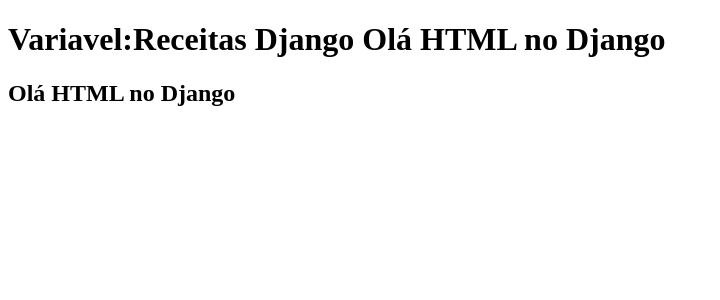
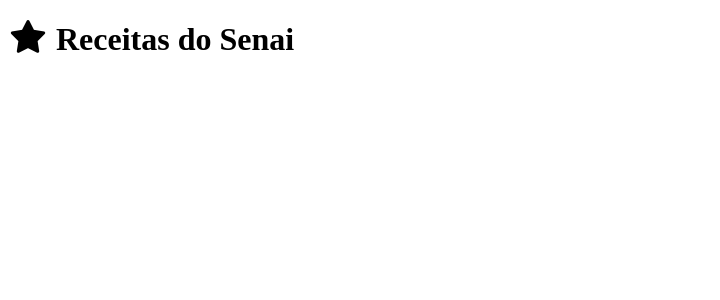
Before and after one commit to dev-bars/SenaiDJPython, a Django app: page / in a window 1280 px wide. Shown: the top 300 px of the page, without its empty margins (0-720 px from the left). Run offline with Django 5.2, Linux system fonts and the light colour scheme; some libraries are stand-ins or nearby versions.

Commit message:
commit - ajustes para próxima aula

```diff
--- a/receitas/templates/home.html
+++ b/receitas/templates/home.html
@@ -6,11 +6,17 @@
     <meta charset="UTF-8">
     <meta name="viewport" content="width=device-width, initial-scale=1.0">
     <title>Senai HTML</title>
+
+    <link rel="stylesheet" href="https://cdnjs.cloudflare.com/ajax/libs/font-awesome/7.0.1/css/fontawesome.min.css" integrity="sha512-M5Kq4YVQrjg5c2wsZSn27Dkfm/2ALfxmun0vUE3mPiJyK53hQBHYCVAtvMYEC7ZXmYLg8DVG4tF8gD27WmDbsg==" crossorigin="anonymous" referrerpolicy="no-referrer" />
+    <link rel="stylesheet" href="https://cdnjs.cloudflare.com/ajax/libs/font-awesome/7.0.1/css/solid.min.css" integrity="sha512-EHa6vH03/Ty92WahM0/tet1Qicl76zihDCkBnFhN3kFGQkC+mc86d7V+6y2ypiLbk3h0beZAGdUpzfMcb06cMg==" crossorigin="anonymous" referrerpolicy="no-referrer" />
+    <link rel="stylesheet" href="https://cdnjs.cloudflare.com/ajax/libs/font-awesome/7.0.1/css/brands.min.css" integrity="sha512-WxpJXPm/Is1a/dzEdhdaoajpgizHQimaLGL/QqUIAjIihlQqlPQb1V9vkGs9+VzXD7rgI6O+UsSKl4u5K36Ydw==" crossorigin="anonymous" referrerpolicy="no-referrer" />
+
 </head>
 
 <body>
-    <h1> Variavel:{{nome}} Olá HTML no Django </h1> <!--Este variavel é uma variavel realmente que esta dentro do views.py na função home, então da para usar lógica no html que vem da sintaxe pyton -->
-    <h2> Olá HTML no Django </h2>
+    <h1>
+    <i class="fa-solid fa-star"> </i>
+    Receitas do {{ nome }}</h1> <!--Este variavel é uma variavel realmente que esta dentro do views.py na função home, então da para usar lógica no html que vem da sintaxe pyton -->
 </body>
 
 </html>
--- a/receitas/urls.py
+++ b/receitas/urls.py
@@ -1,9 +1,7 @@
 #urls.py (receitas) responsável por gerenciar o caminho das paginas
 from django .urls import path
-from .views import home, sobre, receita
+from .views import home
 
 urlpatterns = [
     path("", home),
-    path("sobre/", sobre),
-    path("receitas/", receita),
 ]
--- a/receitas/views.py
+++ b/receitas/views.py
@@ -2,13 +2,7 @@
 from django.shortcuts import render
 
 # Create your views here.
-from django.http import HttpResponse #Importei o HttpResponse do Django
+a = "Senai"
 
 def home(request):
-    return render(request, "home.html", context={'nome': 'Receitas Django'})
-
-def sobre(request):
-    return HttpResponse("Sobre nós")#Usei o HttpResponse
-
-def receita(request):
-    return HttpResponse("Receitas")
+    return render(request, "home.html", context={'nome': a,})
```
